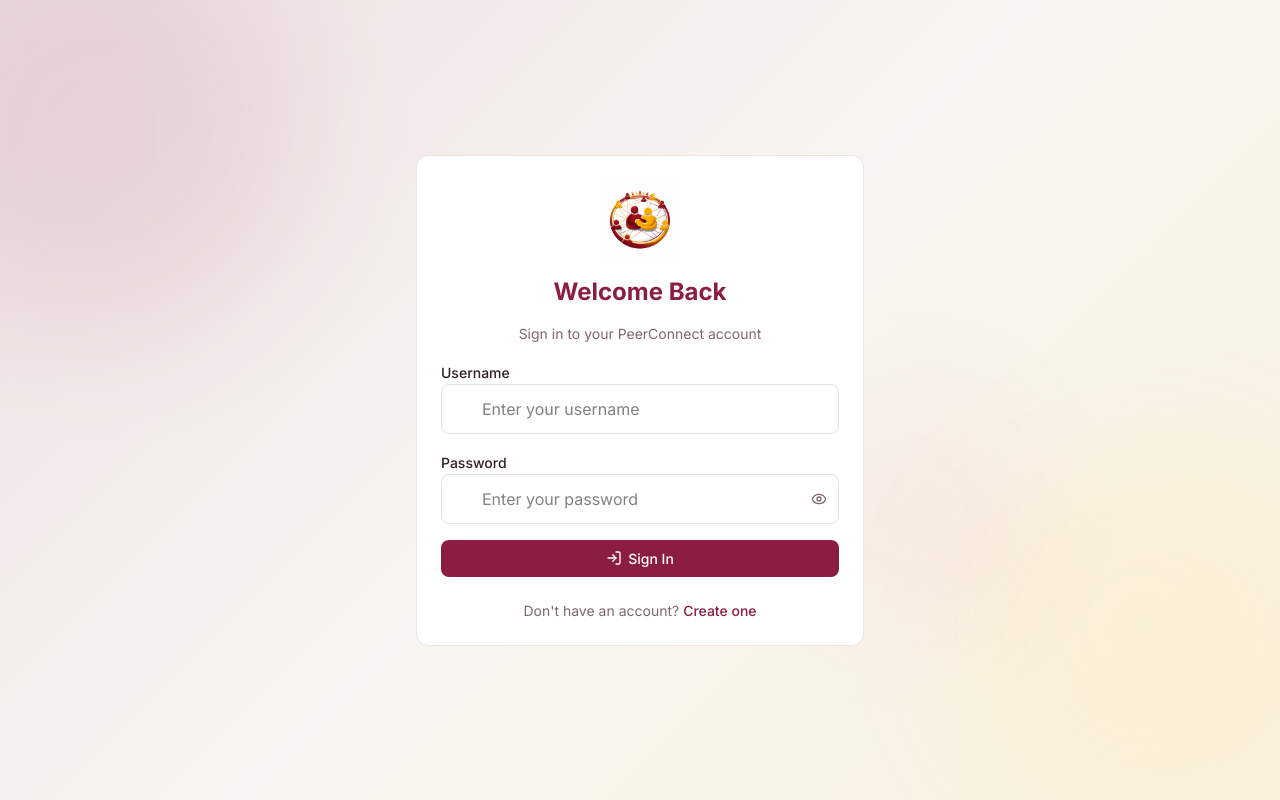
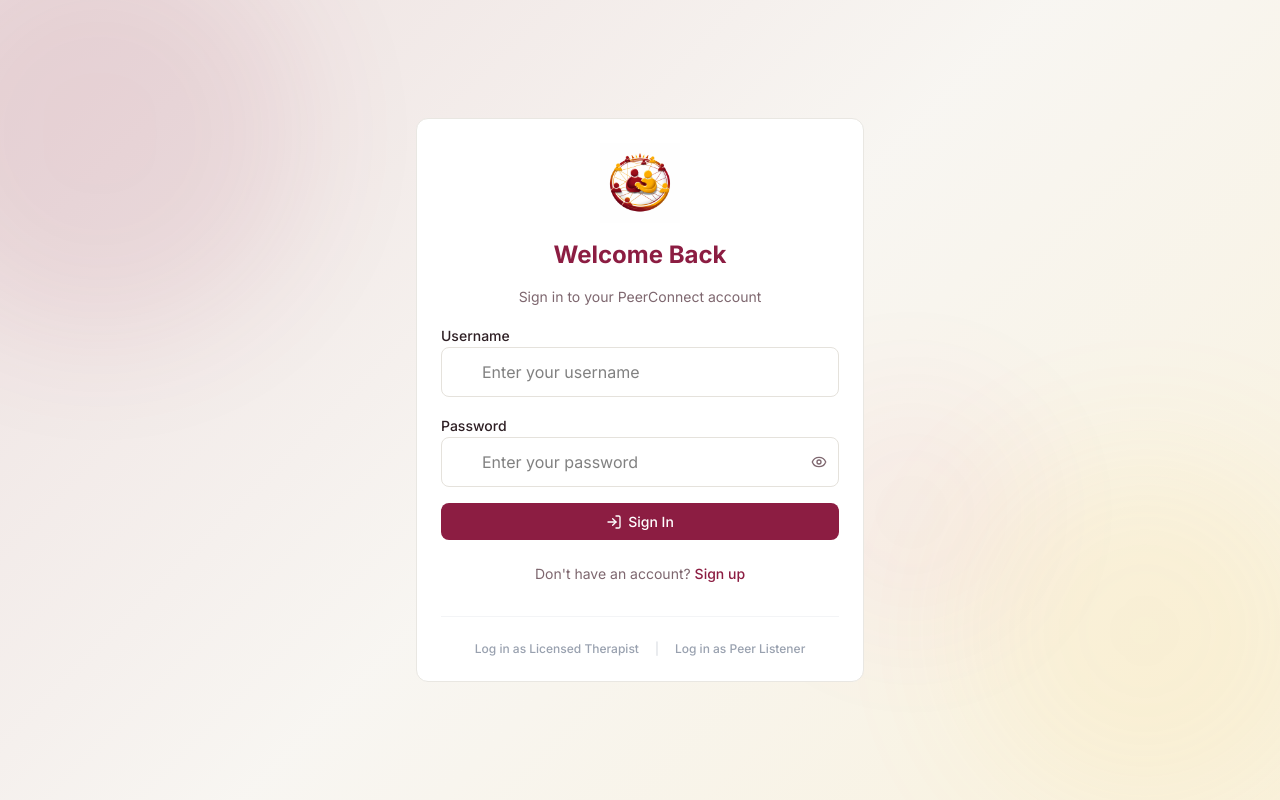
Before and after one commit to Aaxhirrr/ASU4U, a Next.js app: page /login in a window 1280 px wide. Built offline with nearby package versions, Linux system fonts and the light colour scheme; a web font is replaced by a local one.

Commit message:
Add therapist and peer login options to auth pages

```diff
--- a/app/(auth)/login/page.tsx
+++ b/app/(auth)/login/page.tsx
@@ -217,19 +217,40 @@ export default function LoginPage() {
                         className="mt-6 text-center text-sm"
                         initial={{ opacity: 0 }}
                         animate={{ opacity: 1 }}
-                        transition={{ delay: 0.8, duration: 0.4 }}
+                        transition={{ delay: 0.6, duration: 0.4 }}
                     >
                         <span style={{ color: 'hsl(340 10% 45%)' }}>Don't have an account? </span>
                         <motion.button
                             className="font-medium hover:underline"
                             style={{ color: 'hsl(340 66% 33%)' }}
                             onClick={() => router.push("/register")}
-                            data-testid="link-to-register"
                             whileHover={{ scale: 1.05 }}
                             whileTap={{ scale: 0.95 }}
                         >
-                            Create one
+                            Sign up
                         </motion.button>
+                    </motion.div>
+
+                    {/* Subtle Professional Login Options */}
+                    <motion.div
+                        className="mt-8 pt-6 border-t border-gray-100 flex justify-center gap-4 text-xs"
+                        initial={{ opacity: 0 }}
+                        animate={{ opacity: 1 }}
+                        transition={{ delay: 0.8, duration: 0.4 }}
+                    >
+                        <button
+                            className="text-gray-400 hover:text-[#8C1C46] transition-colors font-medium"
+                            onClick={() => alert("Redirecting to Therapist Portal...")}
+                        >
+                            Log in as Licensed Therapist
+                        </button>
+                        <span className="text-gray-300">|</span>
+                        <button
+                            className="text-gray-400 hover:text-[#FFC627] transition-colors font-medium"
+                            onClick={() => alert("Redirecting to Peer Listener Portal...")}
+                        >
+                            Log in as Peer Listener
+                        </button>
                     </motion.div>
                 </motion.div>
             </motion.div>
--- a/app/(auth)/register/page.tsx
+++ b/app/(auth)/register/page.tsx
@@ -298,6 +298,22 @@ export default function RegisterPage() {
                             Sign in
                         </motion.button>
                     </motion.div>
+
+                    {/* Subtle Peer Listener Application */}
+                    <motion.div
+                        className="mt-6 pt-4 border-t border-gray-100 flex justify-center text-xs"
+                        initial={{ opacity: 0 }}
+                        animate={{ opacity: 1 }}
+                        transition={{ delay: 0.9, duration: 0.4 }}
+                    >
+                        <span className="text-gray-400 mr-1">Want to help others?</span>
+                        <button
+                            className="text-[#8C1C46] hover:text-[#FFC627] transition-colors font-medium hover:underline"
+                            onClick={() => alert("Redirecting to Peer Listener Application...")}
+                        >
+                            Apply to become a Peer Listener
+                        </button>
+                    </motion.div>
                 </motion.div>
             </motion.div>
         </div>
```
